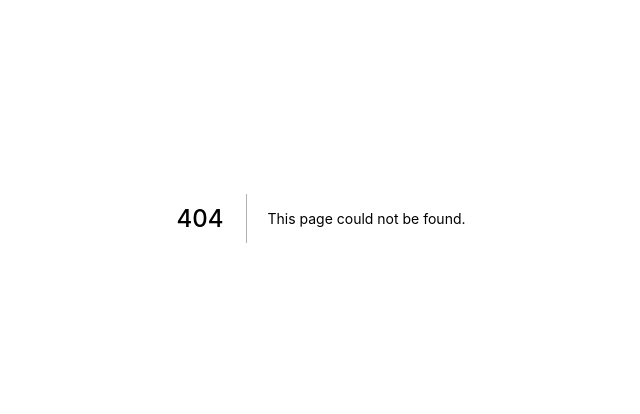
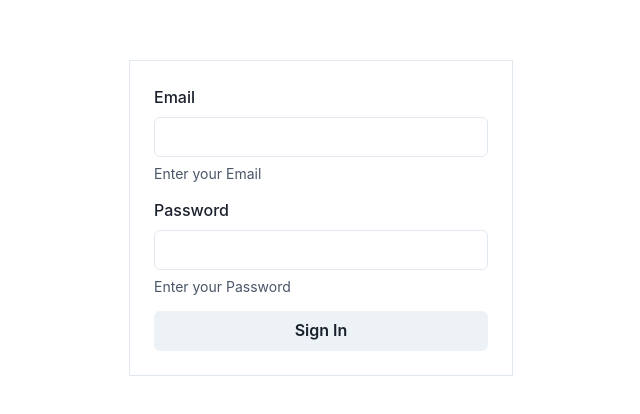
Before and after one commit to Eriickson/firma-virtual-demo, a Next.js app: page /signin in a window 1280 px wide. Before the commit this address had no page. Shown: the part 182-596 px from the top of the page, without its empty margins (319-959 px from the left). Built offline with nearby package versions, Linux system fonts and the light colour scheme.

Commit message:
Adding login page with form

```diff
--- a/pages/_app.tsx
+++ b/pages/_app.tsx
@@ -1,8 +1,14 @@
-import '../styles/globals.css'
-import type { AppProps } from 'next/app'
+import type { AppProps } from "next/app";
+import { ChakraProvider } from "@chakra-ui/react";
+
+import "../styles/globals.css";
 
 function MyApp({ Component, pageProps }: AppProps) {
-  return <Component {...pageProps} />
+  return (
+    <ChakraProvider>
+      <Component {...pageProps} />
+    </ChakraProvider>
+  );
 }
 
-export default MyApp
+export default MyApp;
--- /dev/null
+++ b/pages/signin/index.tsx
@@ -0,0 +1,3 @@
+import { SignInPage } from "../../src/pages/signin/home";
+
+export default SignInPage;
--- /dev/null
+++ b/src/pages/signin/home/SignInForm.tsx
@@ -0,0 +1,51 @@
+import React, { FC } from "react";
+
+import {
+  Button,
+  FormControl,
+  FormHelperText,
+  FormLabel,
+  Input,
+  Stack,
+  chakra,
+} from "@chakra-ui/react";
+import { useForm } from "react-hook-form";
+
+export type SignInFormTypes = {
+  email: string;
+  password: string;
+};
+
+interface SignInFormProps {
+  onSubmit: (data: SignInFormTypes) => void;
+}
+
+export const SignInForm: FC<SignInFormProps> = ({ onSubmit }) => {
+  const { register, handleSubmit } = useForm<SignInFormTypes>();
+
+  return (
+    <chakra.form onSubmit={handleSubmit(onSubmit)} action="">
+      <Stack spacing={4} borderWidth="1px" p="6" minW="sm">
+        <FormControl>
+          <FormLabel htmlFor="email">Email</FormLabel>
+          <Input
+            id="email"
+            type="email"
+            {...register("email", { required: true })}
+          />
+          <FormHelperText>Enter your Email</FormHelperText>
+        </FormControl>
+        <FormControl>
+          <FormLabel htmlFor="Password">Password</FormLabel>
+          <Input
+            id="Password"
+            type="password"
+            {...register("password", { required: true })}
+          />
+          <FormHelperText>Enter your Password</FormHelperText>
+        </FormControl>
+        <Button type="submit">Sign In</Button>
+      </Stack>
+    </chakra.form>
+  );
+};
--- /dev/null
+++ b/src/pages/signin/home/index.tsx
@@ -0,0 +1,24 @@
+import {
+  Box,
+  Button,
+  FormControl,
+  FormHelperText,
+  FormLabel,
+  Input,
+  Stack,
+  VStack,
+} from "@chakra-ui/react";
+import React from "react";
+import { SignInForm, SignInFormTypes } from "./SignInForm";
+
+export const SignInPage = () => {
+  async function handleSubmit(values: SignInFormTypes) {
+    console.log(values);
+  }
+
+  return (
+    <VStack justifyContent="center" h="100vh" w="100vw">
+      <SignInForm onSubmit={handleSubmit} />
+    </VStack>
+  );
+};
```
Also changed, not shown: package.json (+8 -1 lines), 1 other file (tests, documents, lock files or other folders).
